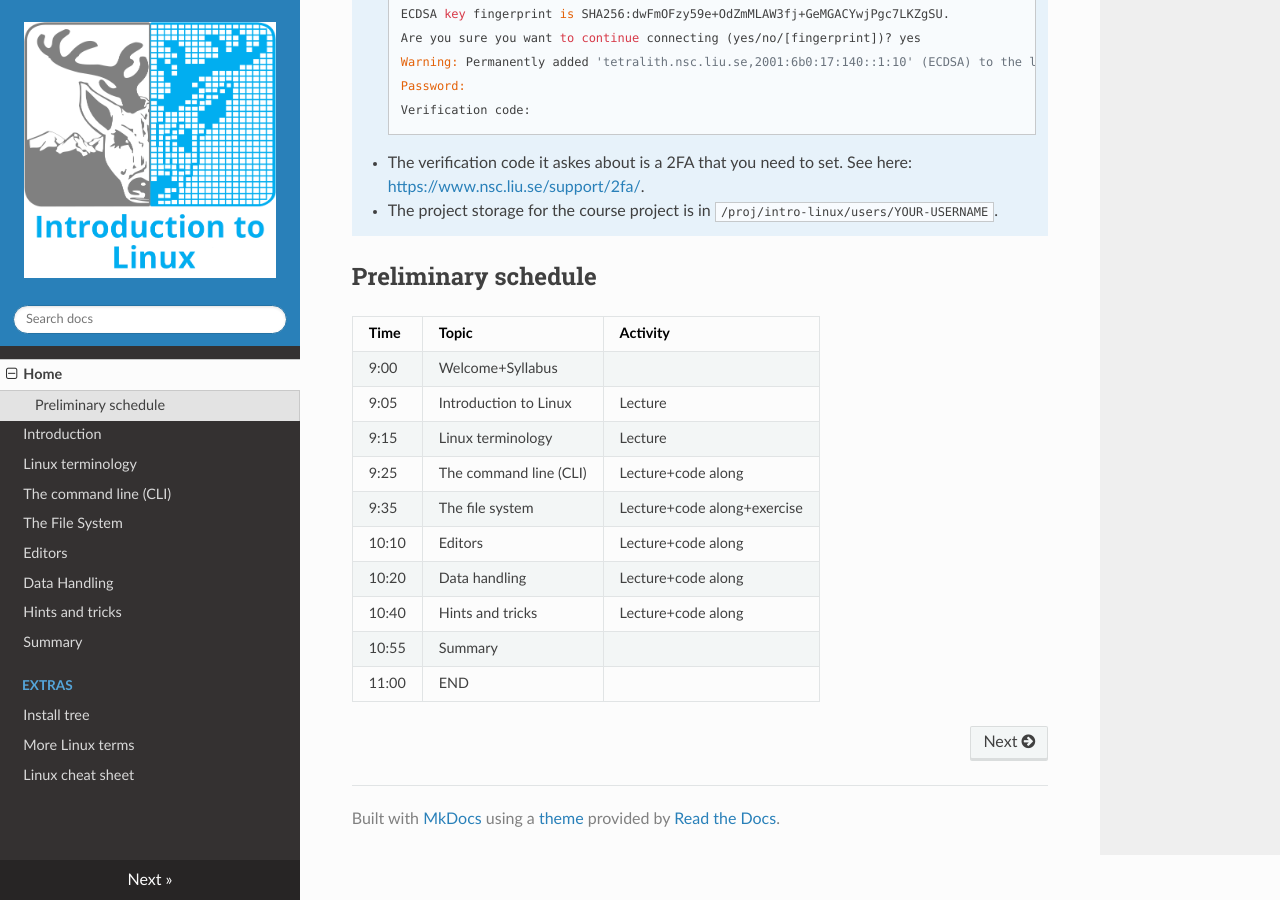
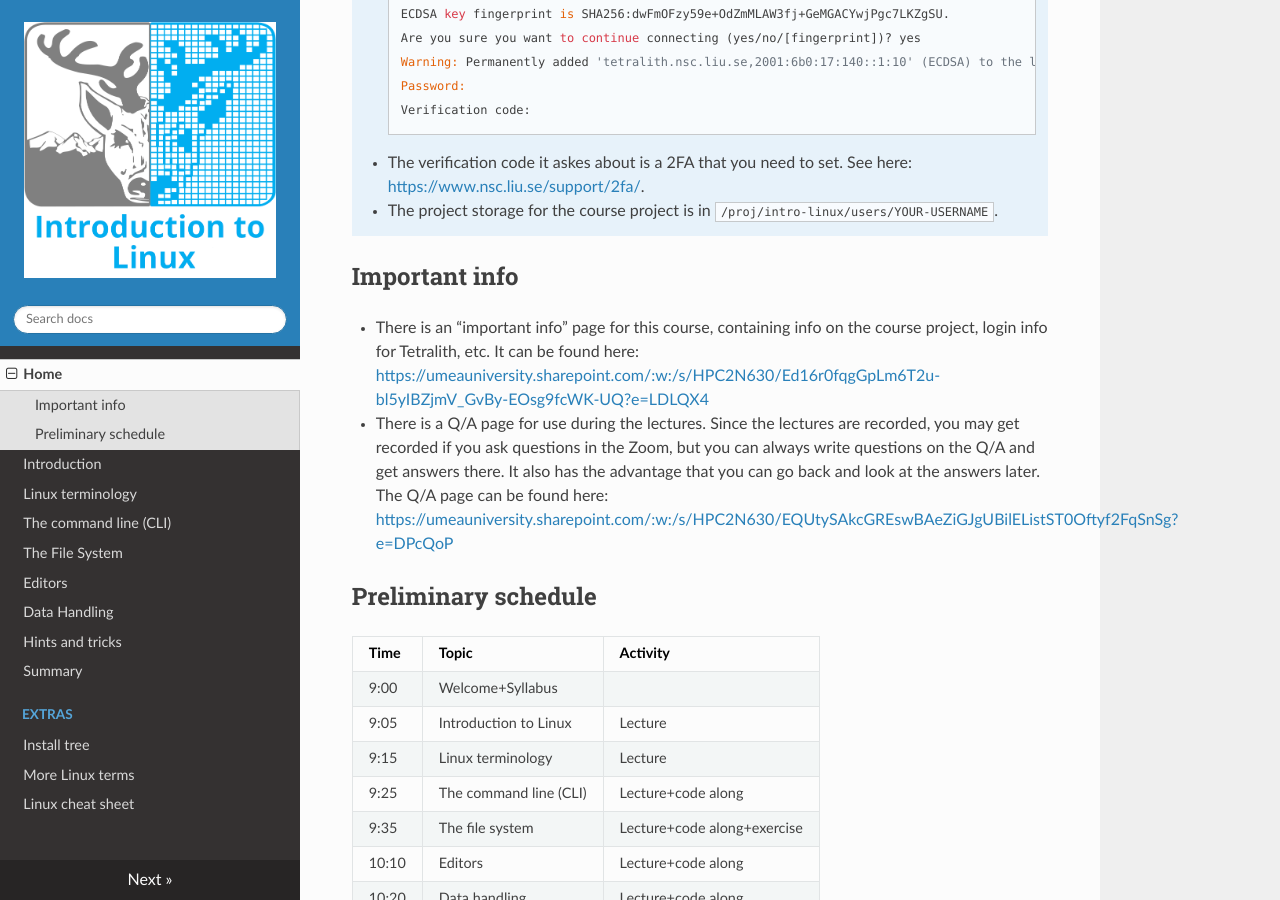
Before and after one commit to hpc2n/intro-linux, an MkDocs documentation site: the page built from docs/index.md, in a window 1280 px wide and 900 px high, scrolled down 1300 px. Built offline with MkDocs 1.6.1, drawn with Linux system fonts in a browser that asks for light colours; nearby versions of some CDN libraries.

Commit message:
Adding the links to the important info page and the Q/A page

```diff
--- a/docs/index.md
+++ b/docs/index.md
@@ -47,8 +47,12 @@
     - The verification code it askes about is a 2FA that you need to set. See here: <a href="https://www.nsc.liu.se/support/2fa/" target="_blank">https://www.nsc.liu.se/support/2fa/</a>.
     - The project storage for the course project is in ``/proj/intro-linux/users/YOUR-USERNAME``.
 
+## Important info
+
+- There is an "important info" page for this course, containing info on the course project, login info for Tetralith, etc. It can be found here: <a href="https://umeauniversity.sharepoint.com/:w:/s/HPC2N630/Ed16r0fqgGpLm6T2u-bl5yIBZjmV_GvBy-EOsg9fcWK-UQ?e=LDLQX4" target="_blank">https://umeauniversity.sharepoint.com/:w:/s/HPC2N630/Ed16r0fqgGpLm6T2u-bl5yIBZjmV_GvBy-EOsg9fcWK-UQ?e=LDLQX4</a>
+- There is a Q/A page for use during the lectures. Since the lectures are recorded, you may get recorded if you ask questions in the Zoom, but you can always write questions on the Q/A and get answers there. It also has the advantage that you can go back and look at the answers later. The Q/A page can be found here: <a href="https://umeauniversity.sharepoint.com/:w:/s/HPC2N630/EQUtySAkcGREswBAeZiGJgUBilEListST0Oftyf2FqSnSg?e=DPcQoP" target="_blank">https://umeauniversity.sharepoint.com/:w:/s/HPC2N630/EQUtySAkcGREswBAeZiGJgUBilEListST0Oftyf2FqSnSg?e=DPcQoP</a>
+
 ## Preliminary schedule
-
 
 | Time | Topic | Activity |
 | ---- | ----- | -------- |
```
